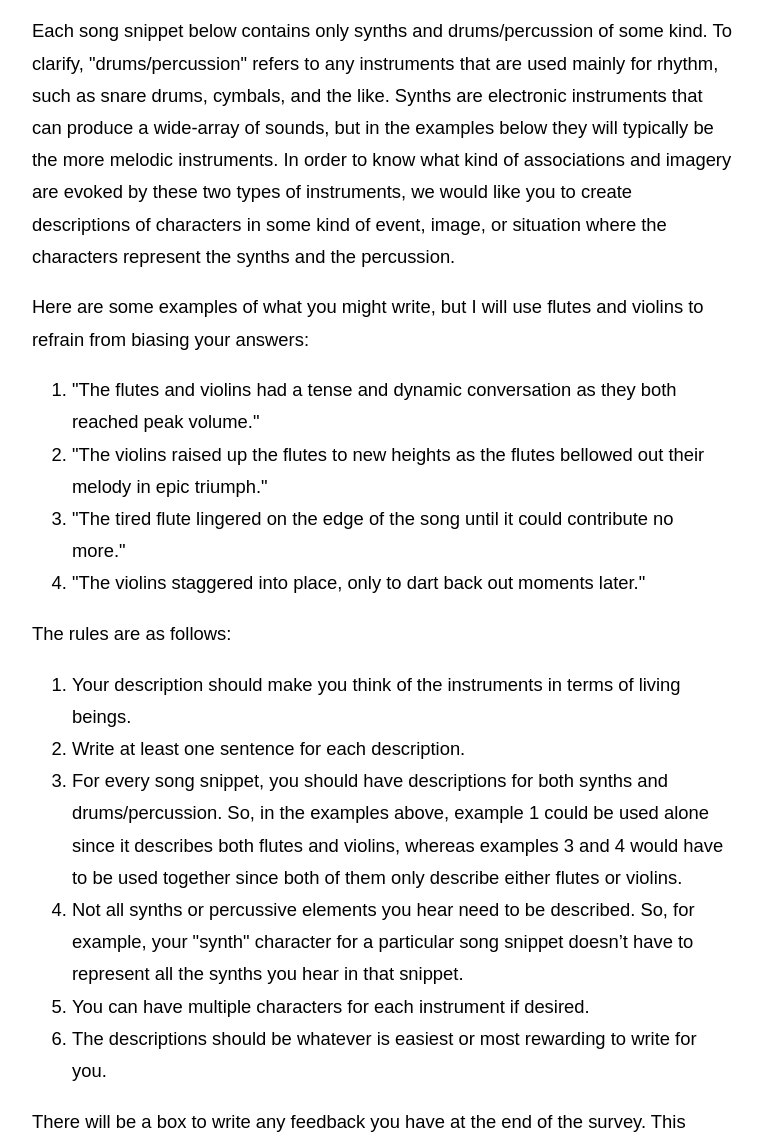
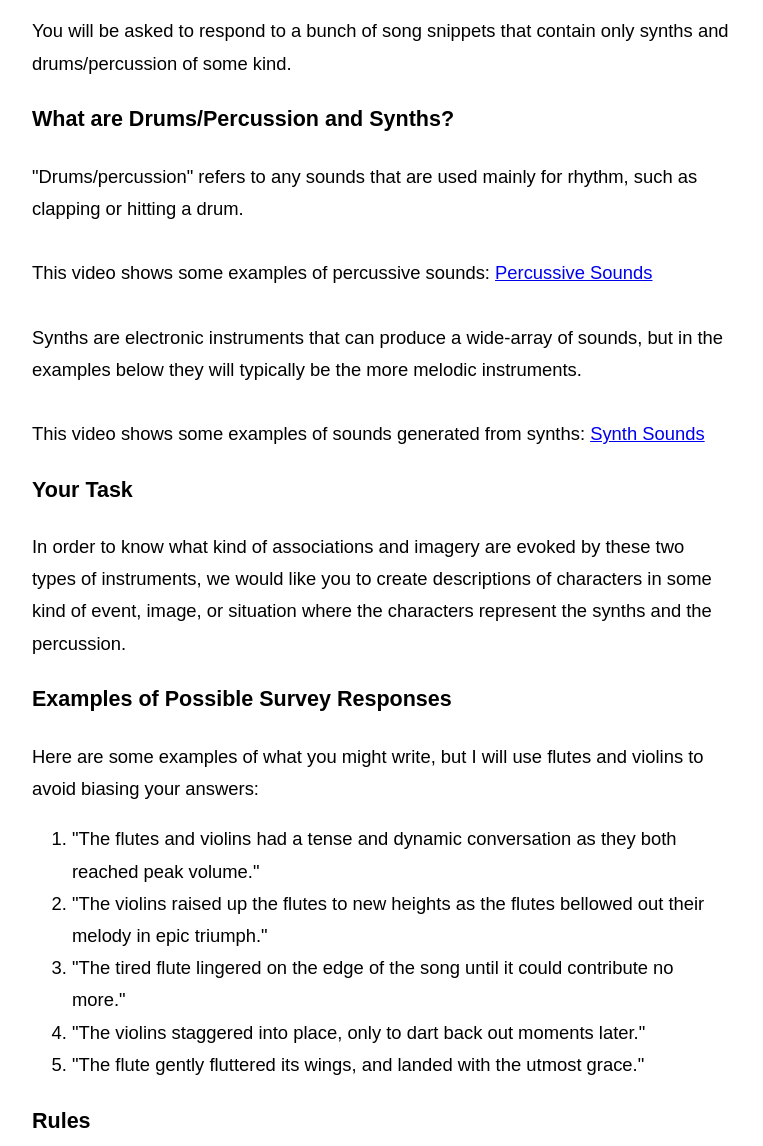
Before and after one commit to bluetiger77/animacy-timbre-metaphors, a website: page static/index.html in a window 1280 px wide. Shown: the part 116-1262 px from the top of the page, without its empty margins (258-1021 px from the left). Drawn offline with Linux system fonts and the light colour scheme.

Commit message:
Final Update?

```diff
--- a/static/index.html
+++ b/static/index.html
@@ -67,12 +67,27 @@
     <h1>Audio Survey</h1>
     <section id="instructions">
         <p>
-            Each song snippet below contains only synths and drums/percussion of some kind.
-            To clarify, "drums/percussion" refers to any instruments that are used mainly for rhythm, such as snare drums, cymbals, and the like. Synths are electronic instruments that can produce a wide-array of sounds, but in the examples below they will typically be the more melodic instruments.
-            In order to know what kind of associations and imagery are evoked by these two types of instruments, we would like you to create descriptions of characters in some kind of event, image, or situation where the characters represent the synths and the percussion.
+            You will be asked to respond to a bunch of song snippets that contain only synths and drums/percussion of some kind.
+
+            <h3>What are Drums/Percussion and Synths?</h3>
+
+            "Drums/percussion" refers to any sounds that are used mainly for rhythm, such as clapping or hitting a drum. <br> <br>
+            This video shows some examples of percussive sounds: <a href="https://www.youtube.com/shorts/Oy6A8NjAe1A" target="_blank">Percussive Sounds</a> <br> <br>
+            Synths are electronic instruments that can produce a wide-array of sounds, but in the examples below they will typically be the more melodic instruments. <br> <br>
+            This video shows some examples of sounds generated from synths: <a href="https://www.youtube.com/watch?v=2aH20RBHdg8&list=PLM1_74IP-VY5BCNyJNO3FT7DJT1S6wE6K" target="_blank">Synth Sounds</a>
         </p>
 
-        <p>Here are some examples of what you might write, but I will use flutes and violins to refrain from biasing your answers:</p>
+        <h3>Your Task</h3>
+
+        <p>
+            In order to know what kind of associations and imagery are evoked by these two types of instruments, we would like you
+            to create descriptions of characters in some kind of event, image, or situation where the characters represent the
+            synths and the percussion.
+        </p>
+
+        <h3>Examples of Possible Survey Responses</h3>
+
+        <p>Here are some examples of what you might write, but I will use flutes and violins to avoid biasing your answers:</p>
 
         <ol>
             <li>"The flutes and violins had a tense and dynamic conversation as they both reached peak volume."</li>
@@ -80,9 +95,10 @@
             </li>
             <li>"The tired flute lingered on the edge of the song until it could contribute no more."</li>
             <li>"The violins staggered into place, only to dart back out moments later."</li>
+            <li>"The flute gently fluttered its wings, and landed with the utmost grace."</li>
         </ol>
 
-        <p>The rules are as follows:</p>
+        <h3>Rules</h3>
 
         <ol>
             <li>Your description should make you think of the instruments in terms of living beings.</li>
@@ -93,16 +109,17 @@
             </li>
             <li>
                 Not all synths or percussive elements you hear need to be described.
-                So, for example, your "synth" character for a particular song snippet doesn’t have to represent all the synths you hear in that snippet.
+                So, for example, your "synth" character for a particular song snippet does not have to represent all the synths you hear in that snippet.
             </li>
             <li>You can have multiple characters for each instrument if desired.</li>
             <li>The descriptions should be whatever is easiest or most rewarding to write for you.</li>
         </ol>
 
+        <h3>Additional Notes</h3>
         <p>
             There will be a box to write any feedback you have at the end of the survey. This might include mentioning that certain song snippets were extra difficult to write descriptions for, describing how you interpreted the survey task, or anything else.
             Please refrain from looking up the songs during the survey (such as by using Shazam).
-            When the author will write their paper about these surveys, any information or examples taken from them will be referenced to without naming whichever participant they came from (so you can stay anonymous).
+            When the author writes their paper about these surveys, any information or examples taken from the surveys will be referenced to without naming whichever participant they came from (so that you can stay anonymous).
         </p>
     </section>
 
```
